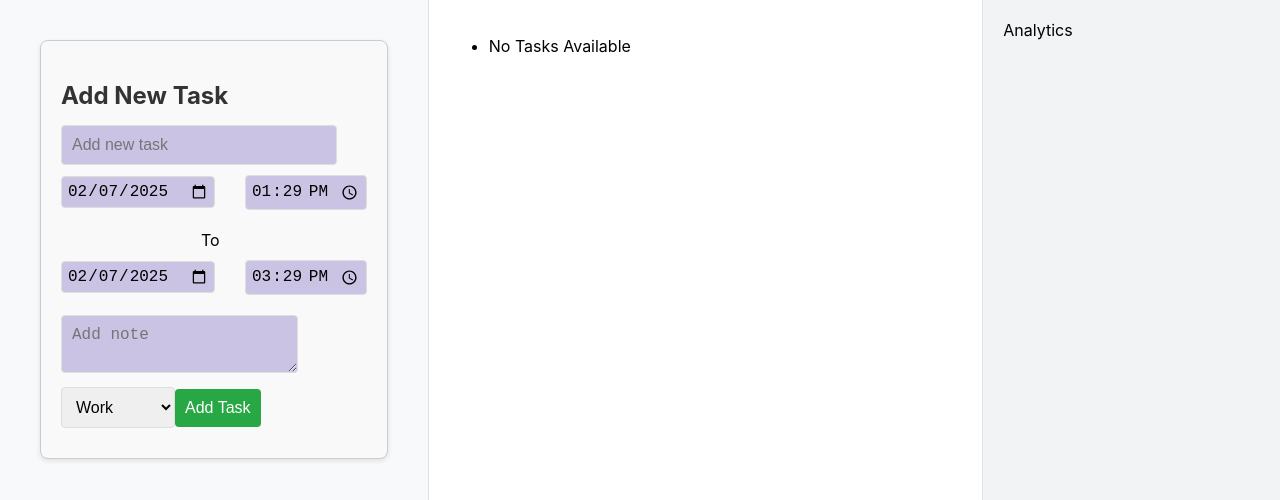
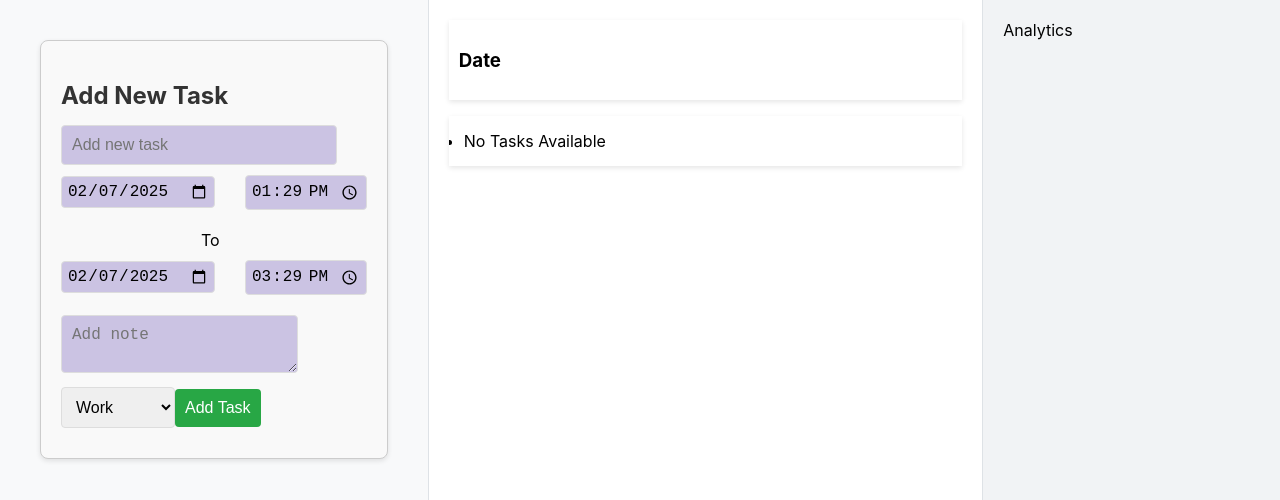
Before and after one commit to Kendi-prog/todo-habit-tracker, a React (Create React App) app: page / in a window 1280 px wide. Shown: the top 500 px of the page. Built offline with nearby package versions, Linux system fonts and the light colour scheme.

Commit message:
customizing the task management component to have the date container and tasklist container

```diff
--- a/src/ToDo App/components/task-management/task-management.component.jsx
+++ b/src/ToDo App/components/task-management/task-management.component.jsx
@@ -1,13 +1,17 @@
 import React from "react";
 
 import TaskItem from "../task-item/task-item.component";
+import { DateContainer, ListContainer } from "./task-management.styles";
 
 const TaskManagement = ({ tasks, onDelete, onUpdate, onToggleComplete, editingTask, setEditingTask }) => {
 
 
     return(
         <div>
-            <ul>
+            <DateContainer>
+                <h3>Date</h3>
+            </DateContainer>
+            <ListContainer>
                 {tasks.length > 0 ? (
                     tasks.map( task => (
                     <TaskItem
@@ -22,7 +26,7 @@ const TaskManagement = ({ tasks, onDelete, onUpdate, onToggleComplete, editingTa
                     ))) : (
                         <li>No Tasks Available</li>
                     )}
-            </ul>
+            </ListContainer>
         </div>
     );
 }
--- /dev/null
+++ b/src/ToDo App/components/task-management/task-management.styles.jsx
@@ -0,0 +1,21 @@
+import styled from "styled-components";
+
+export const TaskManagementContainer = styled.div`
+
+`;
+
+export const DateContainer = styled.div`
+    padding: 10px;
+    box-shadow: 0 2px 5px rgba(0, 0, 0, 0.1);
+`;
+
+export const ListContainer = styled.ul`
+    padding: 15px;
+    box-shadow: 0 2px 5px rgba(0, 0, 0, 0.1);
+    max-height: 500px;
+    overflow-y: auto;
+
+    &::-webkit-scrollbar {
+        display: none;
+    }
+`;
```
Also changed, not shown: src/ToDo App/components/task-management/task-management.styles.scss (deleted).
